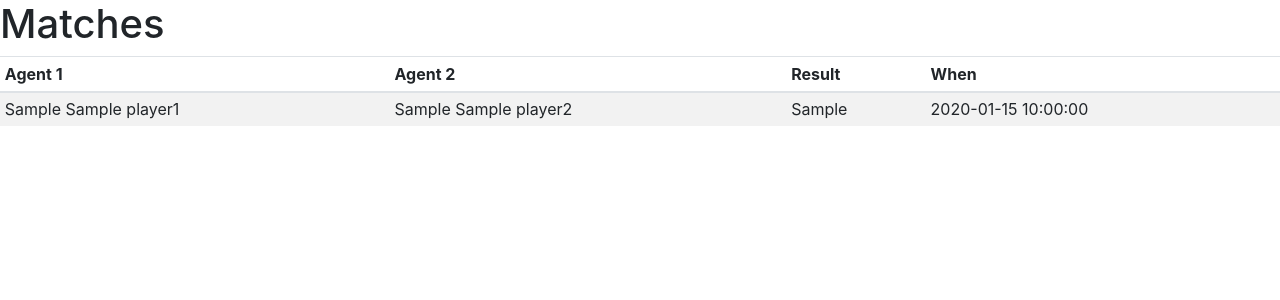
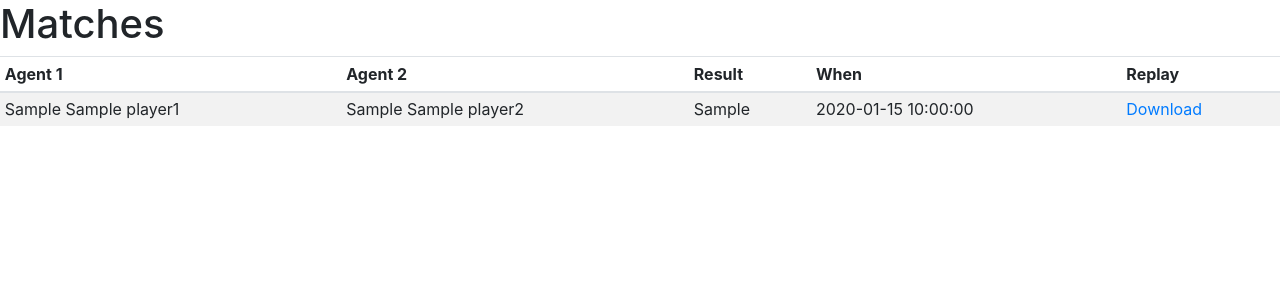
Before and after one commit to h3nnn4n/colosseum_website, a Django app: template app/templates/matches/index.html in a window 1280 px wide. Shown: the part 56-356 px from the top of the page. Run offline with Django 3.2, Linux system fonts and the light colour scheme; the template is opened without the code that fills it: most values are stand-ins (such as "Sample title", 1, 10 or a date in 2020); data that the repository does not hold is empty; parts of the project's set-up code (start-up, migrations or seed data) failed here and were passed over; some libraries are stand-ins or nearby versions.

Commit message:
Add link to download replays

```diff
--- a/app/templates/matches/index.html
+++ b/app/templates/matches/index.html
@@ -12,6 +12,7 @@
       <th scope="col"> Agent 2 </th>
       <th scope="col"> Result </th>
       <th scope="col"> When </th>
+      <th scope="col"> Replay </th>
     </thead>
     <tbody>
       {% for match in matches %}
@@ -23,6 +24,7 @@
         <td>
           {{ match.ran_at | date:"Y-m-d H:i:s" }}
         </td>
+        <td> <a href={{ match.replay.url }}> Download </a> </td>
       </tr>
       {% endfor %}
     </tbody>
```
